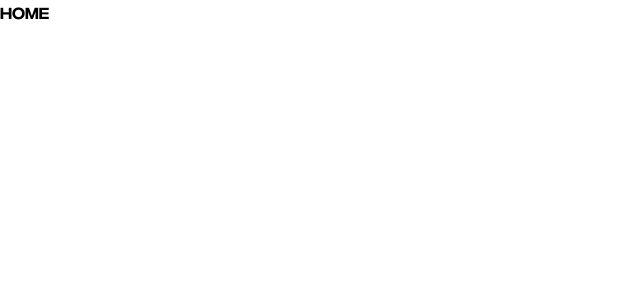
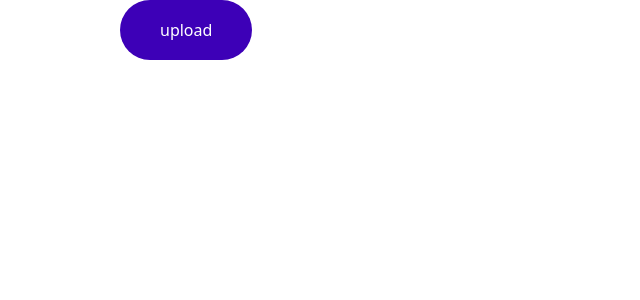
Before and after one commit to amin-ruhul/NFT-landing-page, a Next.js app: page / in a window 1280 px wide. Shown: the top 300 px of the page, without its empty margins (0-640 px from the left). Built offline with nearby package versions, Linux system fonts and the light colour scheme.

Commit message:
Design primary button

```diff
--- /dev/null
+++ b/components/data-input/button/primary-btn/index.jsx
@@ -0,0 +1,25 @@
+import React from "react";
+import PropTypes from "prop-types";
+
+function PrimaryButton({ btnText, className, onClick }) {
+  return (
+    <button
+      className={`${className} py-[1.125rem] px-[2.5rem] text-white bg-primary rounded-full`}
+      onClick={onClick}
+    >
+      {btnText}
+    </button>
+  );
+}
+
+PrimaryButton.defaultProps = {
+  btnText: "upload",
+};
+
+PrimaryButton.propTypes = {
+  btnText: PropTypes.string,
+  className: PropTypes.string,
+  onClick: PropTypes.func,
+};
+
+export default PrimaryButton;
--- /dev/null
+++ b/components/navbar/index.jsx
@@ -0,0 +1,19 @@
+import React from "react";
+import PrimaryButton from "../data-input/button/primary-btn";
+
+function NavBar() {
+  return (
+    <>
+      <nav className="px-[1rem] lg:px-[7.5rem]">
+        <div></div>
+        <ul></ul>
+        <div>
+          <div></div>
+          <PrimaryButton />
+        </div>
+      </nav>
+    </>
+  );
+}
+
+export default NavBar;
--- a/package.json
+++ b/package.json
@@ -12,6 +12,7 @@
     "eslint": "8.43.0",
     "eslint-config-next": "13.4.7",
     "next": "13.4.7",
+    "prop-types": "^15.8.1",
     "react": "18.2.0",
     "react-dom": "18.2.0"
   },
--- a/pages/index.js
+++ b/pages/index.js
@@ -1,7 +1,8 @@
 import React from "react";
+import NavBar from "@/components/navbar";
 
 function Home() {
-  return <div className="font-integral">Home</div>;
+  return <NavBar />;
 }
 
 export default Home;
--- a/tailwind.config.js
+++ b/tailwind.config.js
@@ -13,6 +13,11 @@ module.exports = {
       fontFamily: {
         integral: "'Integral CF'",
       },
+      colors: {
+        primary: {
+          DEFAULT: "#3D00B7",
+        },
+      },
     },
   },
   plugins: [],
```
Also changed, not shown: 1 other file (tests, documents, lock files or other folders).
